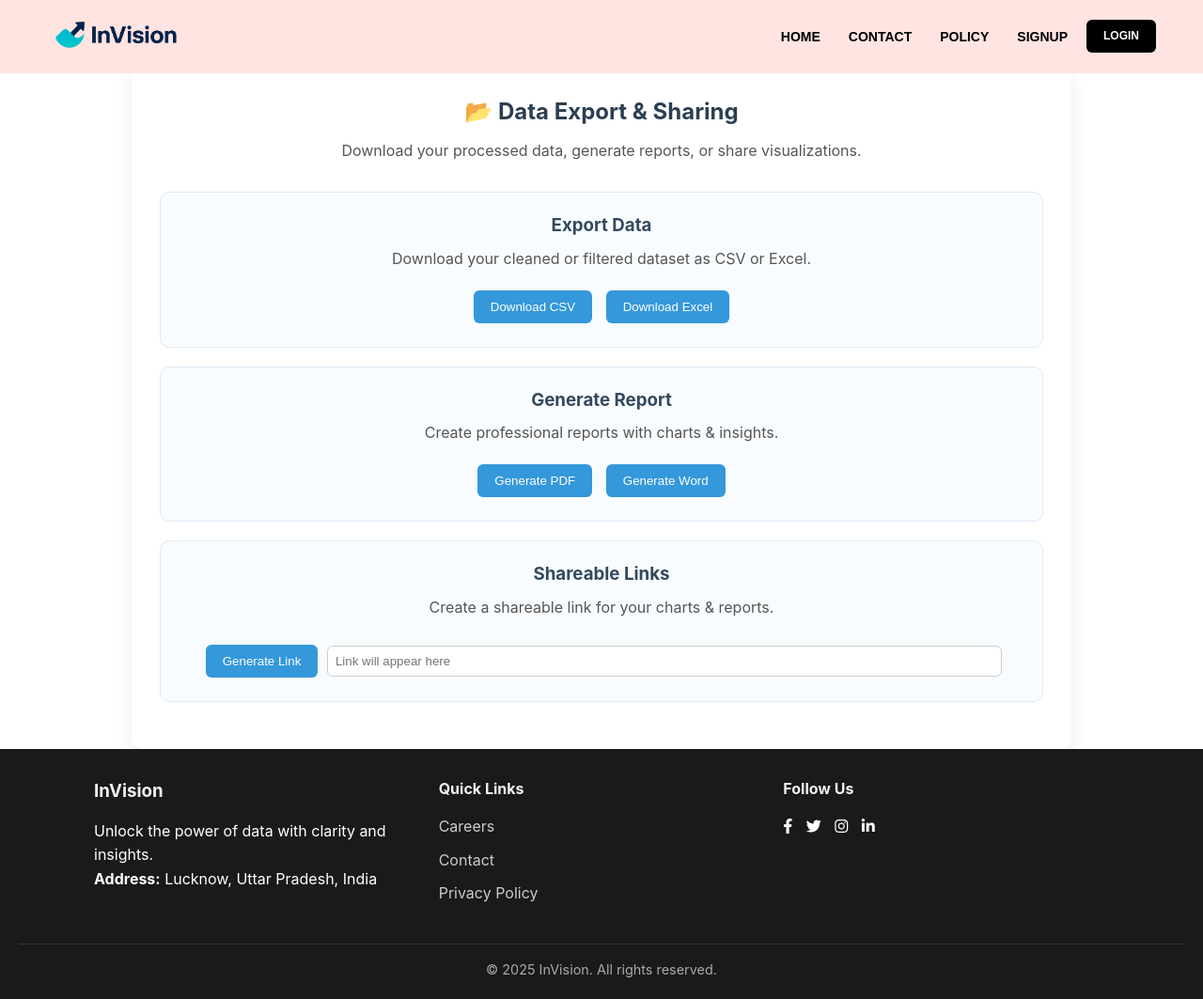
After one commit to ArisuAbhilash/INVISION, a Flask app: template templates/export.html in a window 1280 px wide. The commit adds this page. Shown: the whole page at 94% size. Run offline with Flask 3, Linux system fonts and the light colour scheme; the template is opened without the code that fills it, so the values that code supplies are empty.

Commit message:
feat: adding new feature

```diff
--- /dev/null
+++ b/static/css/export.css
@@ -0,0 +1,60 @@
+.export-container {
+  max-width: 1000px;
+  margin: auto;
+  background: #ffffff;
+  padding: 30px;
+  border-radius: 12px;
+  box-shadow: 0 8px 20px rgba(0,0,0,0.08);
+  text-align: center;
+}
+
+.export-container h2 {
+  color: #2c3e50;
+  margin-bottom: 10px;
+}
+
+.subtitle {
+  color: #555;
+  margin-bottom: 30px;
+}
+
+.export-card {
+  margin: 20px 0;
+  padding: 20px;
+  border: 1px solid #e0eaf5;
+  border-radius: 10px;
+  background: #f9fcff;
+}
+
+.export-card h3 {
+  color: #34495e;
+  margin-bottom: 8px;
+}
+
+.export-card p {
+  margin-bottom: 15px;
+  color: #555;
+}
+
+.export-card button {
+  padding: 10px 18px;
+  margin: 5px;
+  background: #3498db;
+  color: white;
+  border: none;
+  border-radius: 6px;
+  cursor: pointer;
+  transition: 0.3s;
+}
+
+.export-card button:hover {
+  background: #2c80b9;
+}
+
+#shareLink {
+  margin-top: 12px;
+  padding: 8px;
+  width: 80%;
+  border: 1px solid #ccc;
+  border-radius: 6px;
+}
--- a/static/css/visualize.css
+++ b/static/css/visualize.css
@@ -120,7 +120,7 @@ button:hover {
 }
 
 /* === PC/Desktop Layout === */
-@media (min-width: 992px) {
+/* @media (min-width: 992px) {
   #columnSelection {
     justify-content: flex-start;
     flex-wrap: nowrap;
@@ -137,3 +137,5 @@ button:hover {
     min-width: 160px;
   }
 }
+
+ */
--- /dev/null
+++ b/templates/export.html
@@ -0,0 +1,46 @@
+{% extends "base.html" %}
+
+{% block head %}
+
+<link rel="stylesheet" href="{{ url_for('static', filename='css/export.css') }}">
+{% endblock %}
+
+{% block content %}
+<div class="export-container">
+    <h2>📂 Data Export & Sharing</h2>
+    <p class="subtitle">Download your processed data, generate reports, or share visualizations.</p>
+
+    <!-- Export CSV/Excel -->
+    <div class="export-card">
+        <h3>Export Data</h3>
+        <p>Download your cleaned or filtered dataset as CSV or Excel.</p>
+        <button onclick="window.location.href='/download_csv'">Download CSV</button>
+        <button onclick="window.location.href='/download_excel'">Download Excel</button>
+    </div>
+
+    <!-- Report Generation -->
+    <div class="export-card">
+        <h3>Generate Report</h3>
+        <p>Create professional reports with charts & insights.</p>
+        <button onclick="window.location.href='/download_pdf'">Generate PDF</button>
+        <button onclick="window.location.href='/download_word'">Generate Word</button>
+    </div>
+
+    <!-- Shareable Link -->
+    <div class="export-card">
+        <h3>Shareable Links</h3>
+        <p>Create a shareable link for your charts & reports.</p>
+        <button onclick="generateLink()">Generate Link</button>
+        <input type="text" id="shareLink" readonly placeholder="Link will appear here">
+    </div>
+</div>
+
+<script>
+function generateLink() {
+    // Example: Replace with API call later
+    const link = window.location.origin + "/shared/12345";
+    document.getElementById("shareLink").value = link;
+    alert("Shareable link generated!");
+}
+</script>
+{% endblock %}
--- a/templates/home.html
+++ b/templates/home.html
@@ -33,12 +33,12 @@
         </a>
 
         <!-- Card 2 -->
-        <a href="/secure" class="card">
+        <a href="{{ url_for('export') }}" class="card">
             <div class="icon">
                 <img src="secure-icon.png" alt="Secure">
             </div>
-            <h3>Secure</h3>
-            <p>Built with modern practices.</p>
+            <h3>Export & Sharing</h3>
+            <p>Export data, generate reports, and create shareable links.</p>
         </a>
 
         <!-- Card 3 -->
```
